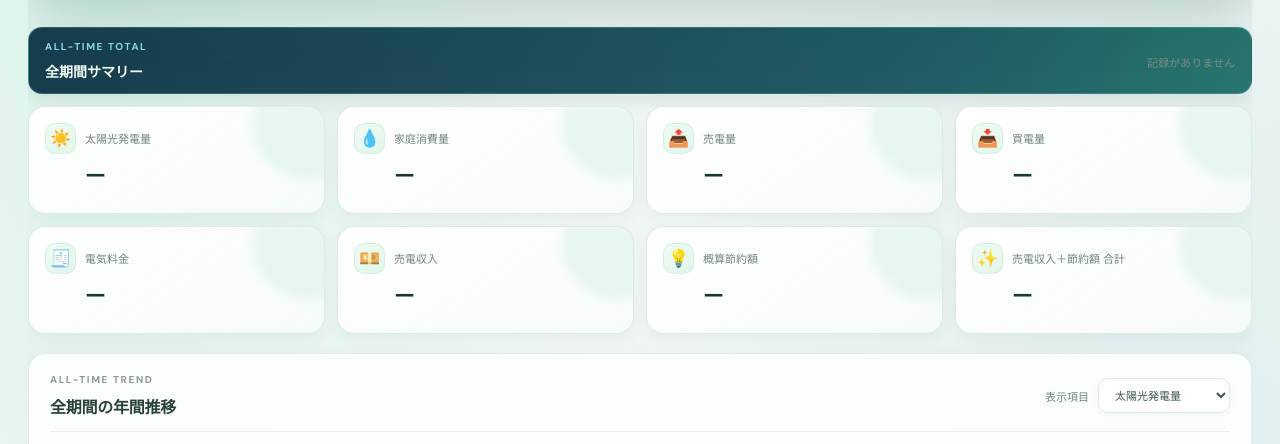
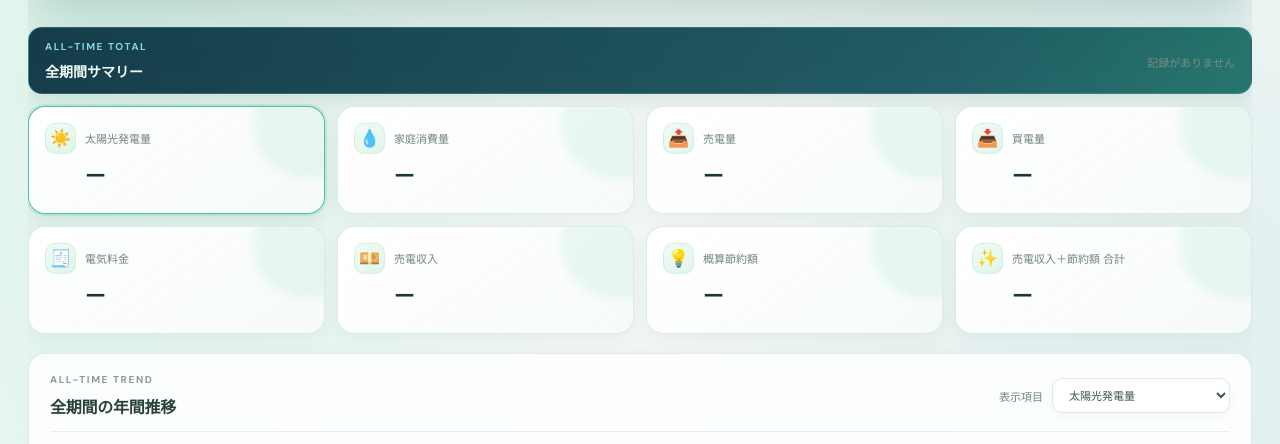
Before and after one commit to okamotoshuuji-coder/ElectricBoard, a plain HTML site: page index.html in a window 1280 px wide. Shown: the part 336-780 px from the top of the page. Drawn offline with Linux system fonts and the light colour scheme.

Commit message:
Improve electricity dashboard summaries
Co-authored-by: Copilot <223556219+Copilot@users.noreply.github.com>

```diff
--- a/app.js
+++ b/app.js
@@ -6,6 +6,11 @@ const FIELDS = [
   { key: "boughtKwh", label: "買電量", unit: "kWh", kind: "energy" },
   { key: "billYen", label: "電気料金", unit: "円", kind: "money" },
   { key: "revenueYen", label: "売電収入", unit: "円", kind: "money" },
+];
+const CHART_FIELDS = [
+  ...FIELDS,
+  { key: "estimatedSavingsYen", label: "概算節約額", unit: "円", kind: "money" },
+  { key: "solarBenefitYen", label: "売電収入＋節約額 合計", unit: "円", kind: "money" },
 ];
 const RATE_FIELDS = [
   { key: "basicChargeYen", label: "基本料金", unit: "円", kind: "money" },
@@ -149,11 +154,11 @@ function currentYear() {
 }
 
 function selectedMetric() {
-  return FIELDS.find((field) => field.key === document.querySelector("#metric-select").value) ?? FIELDS[0];
+  return CHART_FIELDS.find((field) => field.key === document.querySelector("#metric-select").value) ?? CHART_FIELDS[0];
 }
 
 function selectedAllTimeMetric() {
-  return FIELDS.find((field) => field.key === document.querySelector("#all-time-metric-select").value) ?? FIELDS[0];
+  return CHART_FIELDS.find((field) => field.key === document.querySelector("#all-time-metric-select").value) ?? CHART_FIELDS[0];
 }
 
 function recordsInYear(year) {
@@ -170,6 +175,16 @@ function sumFor(items, key) {
     }
   }
   return count ? total : null;
+}
+
+function metricValue(items, key) {
+  if (key === "estimatedSavingsYen" || key === "solarBenefitYen") {
+    const savings = solarImpact(items).estimatedSavingsYen;
+    if (key === "estimatedSavingsYen") return savings;
+    const revenue = sumFor(items, "revenueYen");
+    return savings !== null && revenue !== null ? savings + revenue : null;
+  }
+  return sumFor(items, key);
 }
 
 function solarImpact(items) {
@@ -311,13 +326,13 @@ function renderSummary() {
     } else if (previous !== null) {
       comparison = "今年のデータなし";
     }
-    return `<article class="metric-card metric-${field.key}"><div class="metric-card-heading"><span class="summary-icon" aria-hidden="true">${FIELD_ICONS[field.key]}</span><p class="metric-label">${field.label}</p></div><p class="metric-value">${formatNumber(current, field.kind)}<small>${field.unit}</small></p><p class="metric-compare">${comparison}</p></article>`;
+    return `<article class="metric-card metric-selectable metric-${field.key}" role="button" tabindex="0" data-metric="${field.key}" aria-pressed="${document.querySelector("#metric-select").value === field.key}"><div class="metric-card-heading"><span class="summary-icon" aria-hidden="true">${FIELD_ICONS[field.key]}</span><p class="metric-label">${field.label}</p></div><p class="metric-value">${formatNumber(current, field.kind)}<small>${field.unit}</small></p><p class="metric-compare">${comparison}</p></article>`;
   }).join("");
   const solarBenefitCards = [
-    { icon: "💡", label: "概算節約額", value: impact.estimatedSavingsYen, description: "太陽光の自家消費による概算" },
-    { icon: "✨", label: "売電収入＋節約額 合計", value: annualSolarBenefit, description: "売電収入を含む概算合計" },
+    { key: "estimatedSavingsYen", icon: "💡", label: "概算節約額", value: impact.estimatedSavingsYen, description: "太陽光の自家消費による概算" },
+    { key: "solarBenefitYen", icon: "✨", label: "売電収入＋節約額 合計", value: annualSolarBenefit, description: "売電収入を含む概算合計" },
   ].map((item) =>
-    `<article class="metric-card"><div class="metric-card-heading"><span class="summary-icon" aria-hidden="true">${item.icon}</span><p class="metric-label">${item.label}</p></div><p class="metric-value">${formatNumber(item.value, "money")}<small>${item.value === null ? "" : "円"}</small></p><p class="metric-compare">${item.description}</p></article>`
+    `<article class="metric-card metric-selectable" role="button" tabindex="0" data-metric="${item.key}" aria-pressed="${document.querySelector("#metric-select").value === item.key}"><div class="metric-card-heading"><span class="summary-icon" aria-hidden="true">${item.icon}</span><p class="metric-label">${item.label}</p></div><p class="metric-value">${formatNumber(item.value, "money")}<small>${item.value === null ? "" : "円"}</small></p><p class="metric-compare">${item.description}</p></article>`
   ).join("");
   grid.innerHTML = fieldCards + solarBenefitCards;
 
@@ -333,12 +348,12 @@ function renderSummary() {
     ? allTimeImpact.estimatedSavingsYen + allTimeRevenue
     : null;
   const allTimeValues = [
-    ...FIELDS.map((field) => ({ icon: FIELD_ICONS[field.key], label: field.label, value: sumFor(records, field.key), unit: field.unit, kind: field.kind })),
-    { icon: "💡", label: "概算節約額", value: allTimeImpact.estimatedSavingsYen, unit: "円", kind: "money" },
-    { icon: "✨", label: "売電収入＋節約額 合計", value: allTimeSolarBenefit, unit: "円", kind: "money" },
+    ...FIELDS.map((field) => ({ key: field.key, icon: FIELD_ICONS[field.key], label: field.label, value: sumFor(records, field.key), unit: field.unit, kind: field.kind })),
+    { key: "estimatedSavingsYen", icon: "💡", label: "概算節約額", value: allTimeImpact.estimatedSavingsYen, unit: "円", kind: "money" },
+    { key: "solarBenefitYen", icon: "✨", label: "売電収入＋節約額 合計", value: allTimeSolarBenefit, unit: "円", kind: "money" },
   ];
   document.querySelector("#all-time-grid").innerHTML = allTimeValues.map((item) =>
-    `<article class="metric-card"><div class="metric-card-heading"><span class="summary-icon" aria-hidden="true">${item.icon}</span><p class="metric-label">${item.label}</p></div><p class="metric-value">${formatNumber(item.value, item.kind)}<small>${item.value === null ? "" : item.unit}</small></p></article>`
+    `<article class="metric-card metric-selectable" role="button" tabindex="0" data-metric="${item.key}" aria-pressed="${document.querySelector("#all-time-metric-select").value === item.key}"><div class="metric-card-heading"><span class="summary-icon" aria-hidden="true">${item.icon}</span><p class="metric-label">${item.label}</p></div><p class="metric-value">${formatNumber(item.value, item.kind)}<small>${item.value === null ? "" : item.unit}</small></p></article>`
   ).join("");
   const dates = records.map((record) => record.date).sort();
   document.querySelector("#all-time-caption").textContent = dates.length
@@ -377,11 +392,12 @@ function renderRecords() {
 function monthValues(year, key) {
   return Array.from({ length: 12 }, (_, index) => {
     const month = String(index + 1).padStart(2, "0");
-    return sumFor(records.filter((record) => record.date.startsWith(`${year}-${month}`)), key);
+    return metricValue(records.filter((record) => record.date.startsWith(`${year}-${month}`)), key);
   });
 }
 
 function renderChart() {
+  syncMetricCardSelection("#metric-grid", "#metric-select");
   const plotRect = canvas.parentElement.getBoundingClientRect();
   const width = plotRect.width;
   const height = plotRect.height - 21;
@@ -440,6 +456,7 @@ function renderChart() {
 }
 
 function renderAllTimeChart() {
+  syncMetricCardSelection("#all-time-grid", "#all-time-metric-select");
   const plotRect = allTimeCanvas.parentElement.getBoundingClientRect();
   const width = plotRect.width;
   const height = plotRect.height - 21;
@@ -455,7 +472,7 @@ function renderAllTimeChart() {
   const years = recordYears.length
     ? Array.from({ length: Math.max(...recordYears) - Math.min(...recordYears) + 1 }, (_, index) => Math.min(...recordYears) + index)
     : [];
-  const values = years.map((year) => sumFor(recordsInYear(year), field.key));
+  const values = years.map((year) => metricValue(recordsInYear(year), field.key));
   const availableValues = values.filter((value) => value !== null);
   const empty = availableValues.length === 0;
   allTimeCanvas.title = `全期間の${field.label}の年間合計推移`;
@@ -502,6 +519,13 @@ function renderAllTimeChart() {
     void allTimeCanvas.offsetWidth;
     allTimeCanvas.classList.add("chart-rise");
   }
+}
+
+function syncMetricCardSelection(gridSelector, selectSelector) {
+  const selected = document.querySelector(selectSelector).value;
+  document.querySelectorAll(`${gridSelector} [data-metric]`).forEach((card) => {
+    card.setAttribute("aria-pressed", String(card.dataset.metric === selected));
+  });
 }
 
 function refresh() {
@@ -749,6 +773,25 @@ document.querySelector("#year-select").addEventListener("change", () => {
 document.querySelector("#month-select").addEventListener("change", renderRecords);
 document.querySelector("#metric-select").addEventListener("change", renderChart);
 document.querySelector("#all-time-metric-select").addEventListener("change", renderAllTimeChart);
+function bindMetricCards(gridSelector, selectSelector, render) {
+  const grid = document.querySelector(gridSelector);
+  const selectMetric = (card) => {
+    document.querySelector(selectSelector).value = card.dataset.metric;
+    render();
+  };
+  grid.addEventListener("click", (event) => {
+    const card = event.target.closest("[data-metric]");
+    if (card && grid.contains(card)) selectMetric(card);
+  });
+  grid.addEventListener("keydown", (event) => {
+    const card = event.target.closest("[data-metric]");
+    if (!card || !grid.contains(card) || (event.key !== "Enter" && event.key !== " ")) return;
+    event.preventDefault();
+    selectMetric(card);
+  });
+}
+bindMetricCards("#metric-grid", "#metric-select", renderChart);
+bindMetricCards("#all-time-grid", "#all-time-metric-select", renderAllTimeChart);
 document.querySelector("#download-csv").addEventListener("click", () => {
   const inputFields = FIELDS.filter((field) => field.key !== "usageKwh");
   downloadFile("kurashi-denki-template.csv", `date,${[...inputFields, ...RATE_FIELDS].map(({ key }) => key).join(",")}\r\n`, "text/csv;charset=utf-8");
--- a/styles.css
+++ b/styles.css
@@ -245,6 +245,8 @@ select:focus, input:focus { border-color: #31ba85 !important; box-shadow: 0 0 0
   box-shadow: 0 8px 19px rgba(15, 145, 98, .13);
 }
 
+.data-entry-heading { margin-top: 19px; }
+
 .subsection-heading {
   display: flex;
   align-items: end;
@@ -310,6 +312,24 @@ h2 { margin: 0; color: #30483e; font-size: 16px; font-weight: 650; letter-spacin
   transform: translateY(-5px);
   border-color: rgba(69, 188, 135, .42);
   box-shadow: 0 16px 34px rgba(29, 100, 67, .12), 0 0 0 1px rgba(69, 188, 135, .08);
+}
+
+.metric-selectable {
+  width: 100%;
+  color: inherit;
+  font: inherit;
+  text-align: left;
+  cursor: pointer;
+}
+
+.metric-selectable[aria-pressed="true"] {
+  border-color: rgba(16, 168, 120, .72);
+  box-shadow: 0 0 0 2px rgba(16, 168, 120, .13), 0 8px 22px rgba(31, 100, 70, .1);
+}
+
+.metric-selectable:focus-visible {
+  outline: 3px solid rgba(16, 168, 120, .55);
+  outline-offset: 3px;
 }
 
 .metric-card:hover::after, .impact-card:hover::after { transform: scale(1.45); }
```
Also changed, not shown: index.html (+15 -6 lines), 1 other file.
